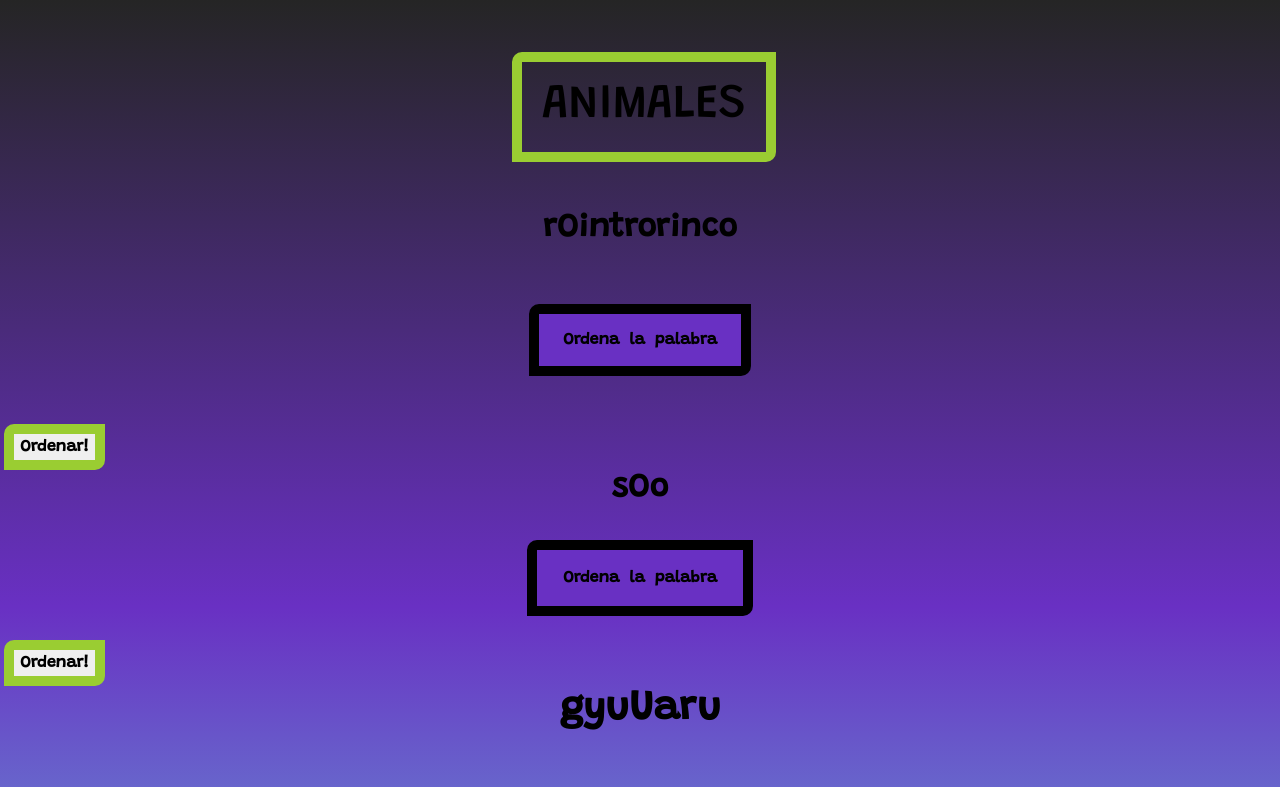
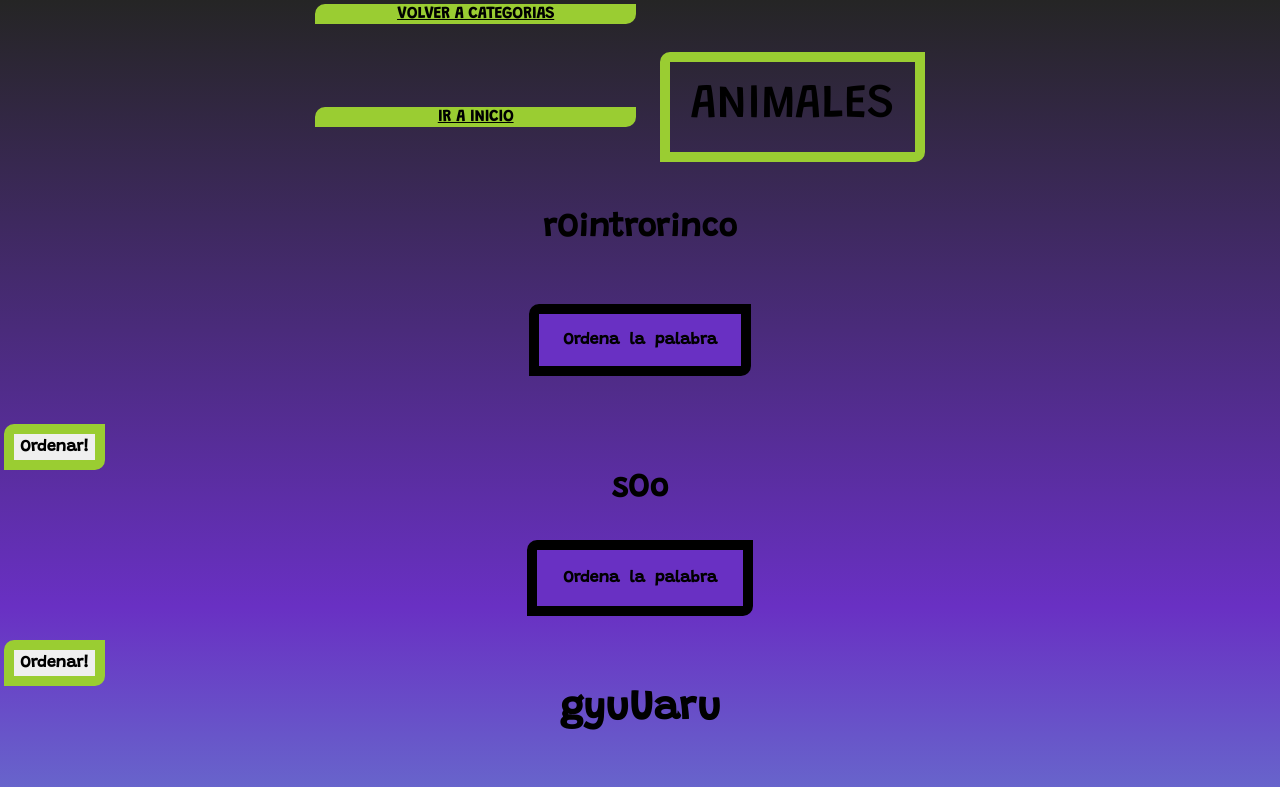
Before and after one commit to valekachi/cursojs, a plain HTML site: page animales.html in a window 1280 px wide. Shown: the top 787 px of the page. Drawn offline with nearby package versions, Linux system fonts and the light colour scheme; some packages are replaced by stand-ins of ours; a script that the page names is missing.

Commit message:
Agregados botones volver

```diff
--- a/animales.html
+++ b/animales.html
@@ -12,7 +12,12 @@
     <title>JUEGO DE ORDENAR LETRAS</title>
 </head>
 <body class="fondo">
+
 <header class="d-flex justify-content-center">
+<div class="row">
+    <a href="categorias.html" class="bienvenida volver w-4">VOLVER A CATEGORIAS</a>
+    <a href="index.html" class="bienvenida volver w-4">IR A INICIO</a>
+</div>
 <div class="row">
     <h1 class="bienvenida m-5 p-3 w-75 display-5 text-center col-md-12">ANIMALES</h1>
 </div>
--- a/proyectojs.css
+++ b/proyectojs.css
@@ -71,3 +71,15 @@
     padding: 4px;
     width: 4px;
 }
+
+.volver {
+    width: 16px;
+    height: 4px;
+    display: flex;
+    justify-content: center;
+    align-items: center;
+    flex-direction: row;
+}
+:visited {
+    text-decoration: none;
+}
```
